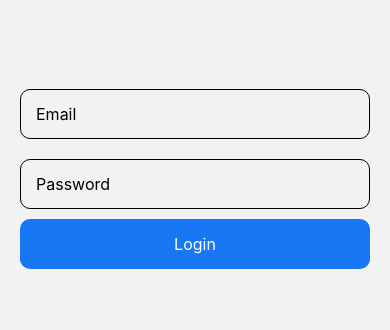
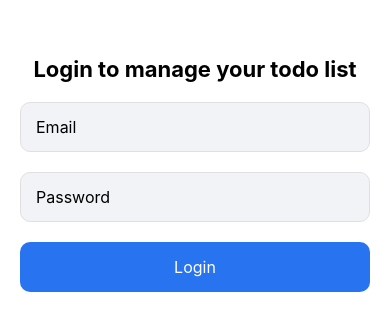
Before and after one commit to kapilwhaval/todolistapp, a React Native app: screen / in a window 390 px wide. Shown: the part 248-578 px from the top of the page. Built offline with nearby package versions, Linux system fonts and the light colour scheme.

Commit message:
added formik and loaders

```diff
--- /dev/null
+++ b/env.json
@@ -0,0 +1,3 @@
+{
+    "base_url": "http://192.168.1.35:8000"
+}
--- /dev/null
+++ b/envs/development.json
@@ -0,0 +1,3 @@
+{
+    "base_url": "http://192.168.0.35:8000"
+}
--- /dev/null
+++ b/envs/production.json
@@ -0,0 +1,3 @@
+{
+    "base_url": "http://192.168.0.35:8000"
+}
--- /dev/null
+++ b/envs/set-env.js
@@ -0,0 +1,5 @@
+const fs = require("fs");
+const selectedEnvironment = process.argv[2];
+
+const envFileContent = require(`./${selectedEnvironment}.json`);
+fs.writeFileSync("env.json", JSON.stringify(envFileContent, undefined, 2));
--- a/package.json
+++ b/package.json
@@ -13,12 +13,15 @@
     "@react-navigation/native": "^6.0.14",
     "@react-navigation/stack": "^6.3.5",
     "@reduxjs/toolkit": "^1.9.0",
+    "axios": "^1.2.0",
+    "formik": "^2.2.9",
     "react": "18.1.0",
     "react-native": "0.70.2",
     "react-native-gesture-handler": "^2.8.0",
     "react-native-safe-area-context": "^4.4.1",
     "react-native-screens": "^3.18.2",
-    "react-redux": "^8.0.5"
+    "react-redux": "^8.0.5",
+    "yup": "^0.32.11"
   },
   "devDependencies": {
     "@babel/core": "^7.12.9",
--- /dev/null
+++ b/src/apis/index.js
@@ -0,0 +1,12 @@
+import axios from 'axios';
+import config from '../../env.json';
+
+const api = (method, url, data, token) => {
+    return axios({ method: method, url: `${config.base_url}${url}`, data: data, headers: token ? { Authorization: `Bearer ${token || null}` } : null })
+        .then((res) => { return res; })
+        .catch((err) => { throw err; });
+}
+
+export const login = (data) => api('post', '/login', data).then((res) => { return res.data }).catch((err) => { throw err; });
+
+export const signUp = (data) => api('post', '/signup', data).then((res) => { return res.data }).catch((err) => { throw err; });
--- a/src/components/buttons.js
+++ b/src/components/buttons.js
@@ -1,15 +1,15 @@
-import { StyleSheet, Text, TouchableOpacity } from "react-native";
+import { Keyboard, StyleSheet, Text, TouchableOpacity } from "react-native";
 import colors from "../constants/colors";
 
-export const SubmitButton = ({ title }) => {
+export const SubmitButton = ({ title, onPress }) => {
     return (
-        <TouchableOpacity style={styles.submitButtonContainer}>
+        <TouchableOpacity onPress={() => {Keyboard.dismiss(); onPress()}} style={styles.submitButtonContainer}>
             <Text style={styles.submitButtonTitle}>{title}</Text>
         </TouchableOpacity>
     );
 }
 
 const styles = StyleSheet.create({
-    submitButtonContainer: { backgroundColor: colors.blue, alignSelf:'stretch',marginHorizontal: 20, height: 50, borderRadius: 10, justifyContent:'center',alignItems:'center' },
-    submitButtonTitle: {color:'white', fontSize: 16}
+    submitButtonContainer: { backgroundColor: colors.blue, alignSelf:'stretch',marginHorizontal: 20, height: 50, borderRadius: 10, justifyContent:'center',alignItems:'center', marginVertical: 10 },
+    submitButtonTitle: {color:colors.white, fontSize: 16}
 })
--- /dev/null
+++ b/src/components/loader.js
@@ -0,0 +1,11 @@
+import { ActivityIndicator, View } from "react-native";
+
+const Loader = () => {
+    return (
+        <View style={{ alignSelf: 'stretch' }}>
+            <ActivityIndicator size='large' />
+        </View>
+    )
+}
+
+export default Loader;
--- a/src/components/text-input.js
+++ b/src/components/text-input.js
@@ -1,10 +1,10 @@
 import { StyleSheet, TextInput, View } from "react-native";
 import colors from "../constants/colors";
 
-export const AuthInput = ({ placeholder }) => {
+export const AuthInput = ({ placeholder, onChange, value, error }) => {
     return (
-        <View style={styles.authInputContainer}>
-            <TextInput placeholder={placeholder} style={styles.authInput} />
+        <View style={[styles.authInputContainer, {borderColor: error ? colors.red : colors.lightGray}]}>
+            <TextInput autoCapitalize="none" onChangeText={onChange} value={value} placeholder={placeholder} style={styles.authInput} />
         </View>
     );
 }
@@ -12,6 +12,7 @@ export const AuthInput = ({ placeholder }) => {
 const styles = StyleSheet.create({
     authInputContainer: {
         borderWidth: 1,
+        backgroundColor: colors.backgroundGray,
         alignSelf: 'stretch',
         paddingHorizontal: 15,
         marginHorizontal: 20,
--- a/src/constants/colors.js
+++ b/src/constants/colors.js
@@ -1,6 +1,10 @@
 const colors = {
     black: '#000',
-    blue:'#1877F2'
+    white: '#fff',
+    blue:'#2874f0',
+    lightGray: '#e0e0e0',
+    backgroundGray: '#f1f3f6',
+    red:'#ff9494'
 }
 
 export default colors;
--- a/src/screens/login.js
+++ b/src/screens/login.js
@@ -1,15 +1,53 @@
-import { Text, View } from "react-native";
+import { useState } from "react";
+import { StyleSheet, Text, View } from "react-native";
+import { login } from "../apis";
 import { SubmitButton } from "../components/buttons";
+import Loader from "../components/loader";
 import { AuthInput } from "../components/text-input";
+import colors from "../constants/colors";
+import { Formik } from 'formik';
+import * as Yup from 'yup';
 
 const Login = () => {
+
+    const [loading, setLoading] = useState(false);
+    const [serverError, setServerError] = useState('');
+
+    const initialValues = { email: '', password: '' }
+
+    const validationSchema = () => Yup.object().shape({
+        email: Yup.string().required('Please enter email').email("Invalid Email"),
+        password: Yup.string().required('Please enter password')
+    })
+
+    const onSubmit = (values) => {
+        setLoading(true);
+        setServerError('');
+        login(values)
+            .then(res => {
+                setLoading(false);
+                console.log(res.user, res.token)
+            })
+            .catch(err => { setLoading(false); setServerError(err.response?.data?.message || 'Something went wrong') })
+    }
+
     return (
-        <View style={{ flex: 1, justifyContent: 'center', alignItems: 'center' }}>
-            <AuthInput placeholder='Email' />
-            <AuthInput placeholder='Password' />
-            <SubmitButton title='Login' />
-        </View>
+        <Formik initialValues={initialValues} validationSchema={validationSchema} onSubmit={onSubmit}>
+            {({ values, errors, handleChange, handleSubmit }) => (
+                <View style={{ flex: 1, justifyContent: 'center', alignItems: 'center', backgroundColor: colors.white }}>
+                    <Text style={styles.heading}>Login to manage your todo list</Text>
+                    <AuthInput error={errors.email ? errors.email : null} onChange={handleChange('email')} value={values.email} placeholder='Email' />
+                    <AuthInput error={errors.password ? errors.password : null} onChange={handleChange('password')} value={values.password} placeholder='Password' />
+                    {serverError ? <Text style={{ color: 'red', marginVertical: 10 }}>{serverError}</Text> : null}
+                    {loading ? <Loader /> : <SubmitButton onPress={handleSubmit} title='Login' />}
+                </View>
+            )}
+        </Formik>
     );
 }
 
+const styles = StyleSheet.create({
+    heading: { fontSize: 22, color: colors.black, fontWeight: 'bold', marginVertical: 10 }
+})
+
 export default Login;
```
Also changed, not shown: 1 other file (tests, documents, lock files or other folders).
